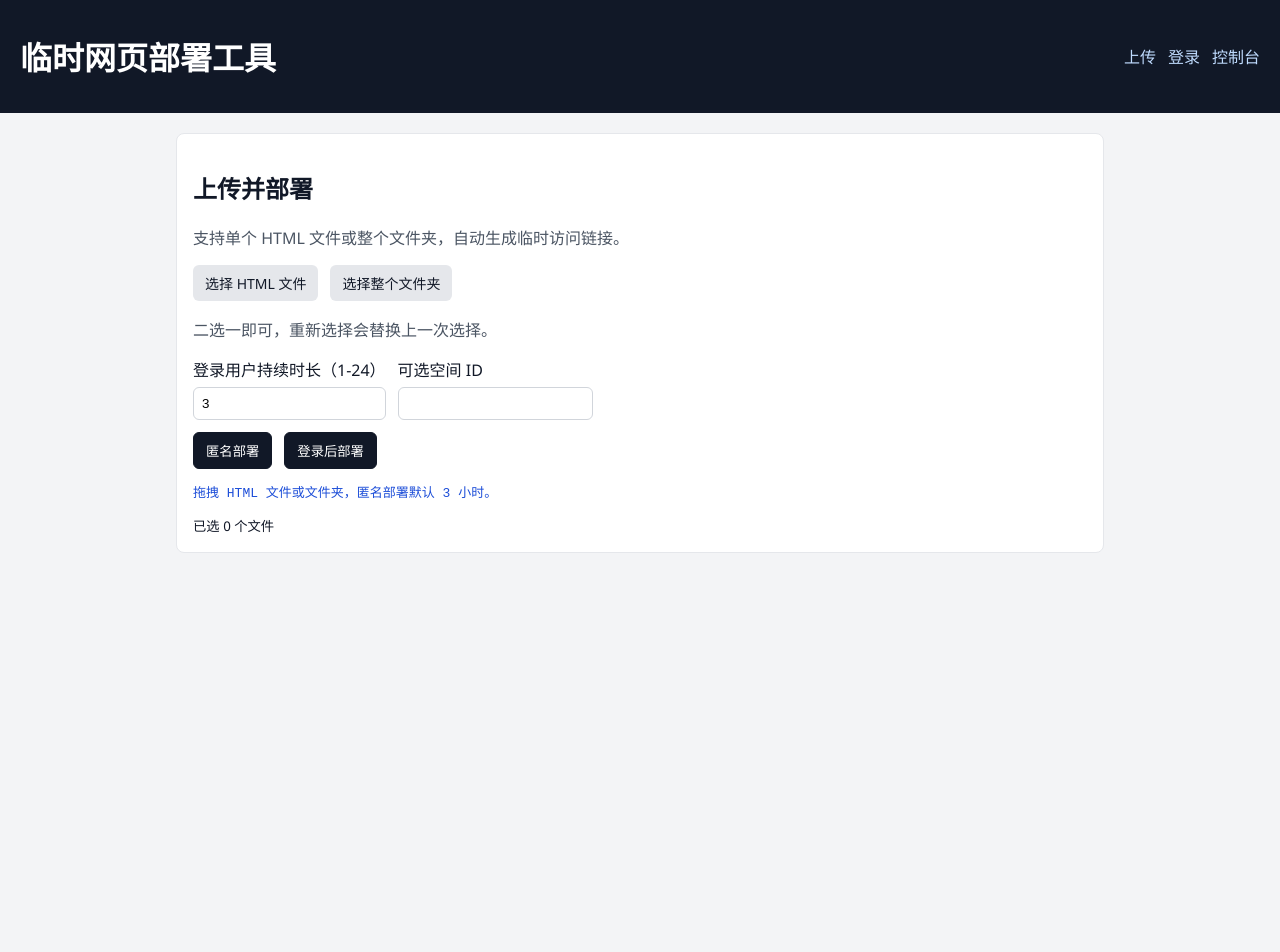
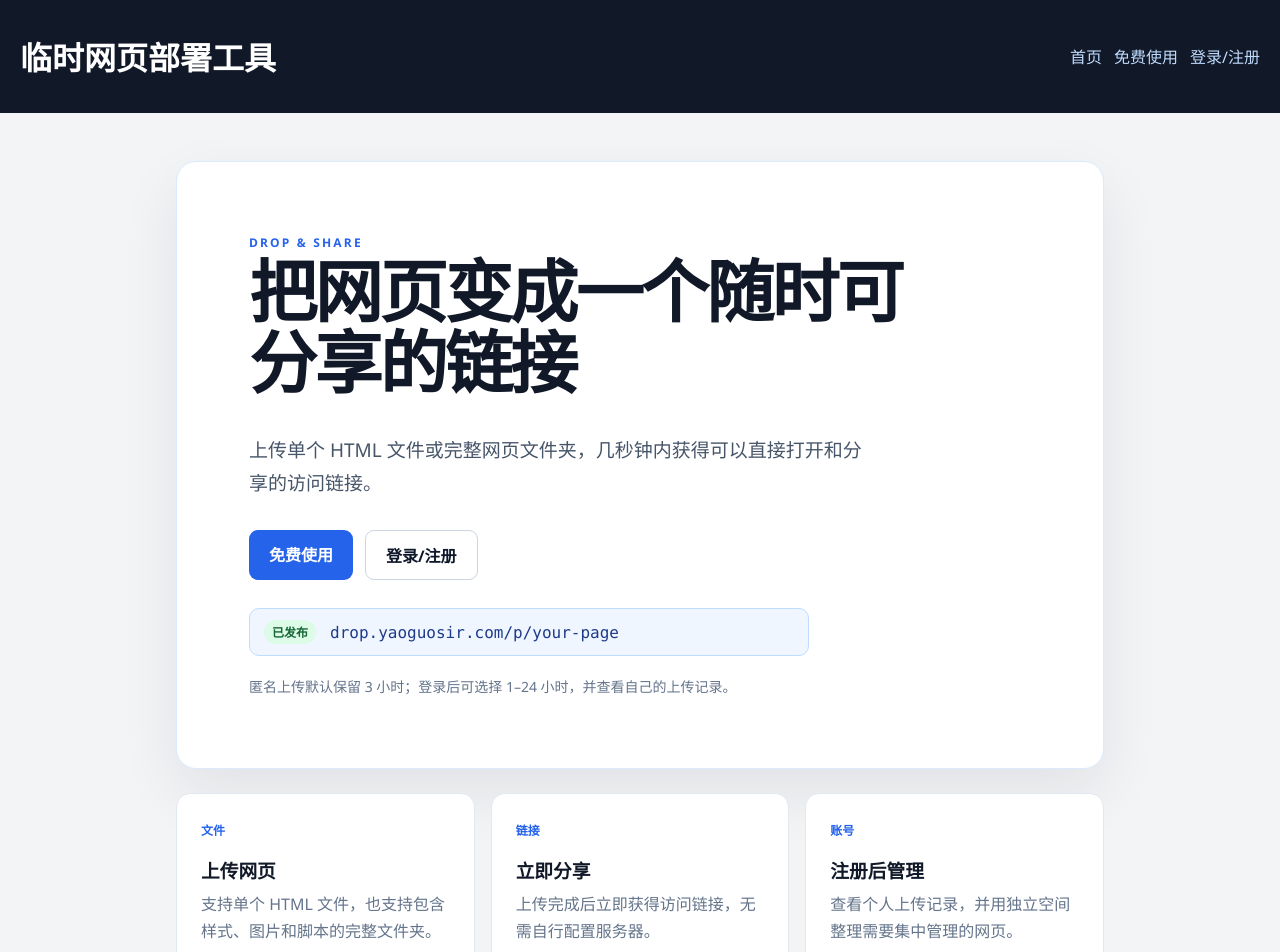
Before and after one commit to fffuuufffuuu/Drop-Share, a React (Vite) app in the folder web/: page / in a window 1280 px wide. Shown: the top 952 px of the page. Before the commit the page ends 800 px from the top, so only its background shows below. Built offline with nearby package versions, Linux system fonts and the light colour scheme.

Commit message:
Add landing page and account navigation

```diff
--- a/web/src/App.tsx
+++ b/web/src/App.tsx
@@ -4,6 +4,7 @@ import { Link, Navigate, Route, Routes } from "react-router-dom";
 import { authChangedEvent, getCurrentUser } from "./auth";
 import { AdminPage } from "./pages/AdminPage";
 import { DashboardPage } from "./pages/DashboardPage";
+import { HomePage } from "./pages/HomePage";
 import { LoginPage } from "./pages/LoginPage";
 import { SpaceEntryPage } from "./pages/SpaceEntryPage";
 import { SpacePage } from "./pages/SpacePage";
@@ -26,9 +27,13 @@ function NavBar() {
     <header className="navbar">
       <h1>临时网页部署工具</h1>
       <nav>
-        <Link to="/">上传</Link>
-        <Link to="/login">登录</Link>
-        <Link to="/dashboard">控制台</Link>
+        <Link to="/">首页</Link>
+        <Link to="/upload">{currentUser ? "上传" : "免费使用"}</Link>
+        {currentUser ? (
+          <Link to="/dashboard">{currentUser.username}</Link>
+        ) : (
+          <Link to="/login">登录/注册</Link>
+        )}
         {currentUser?.role === "ADMIN" && <Link to="/admin">管理后台</Link>}
       </nav>
     </header>
@@ -41,7 +46,8 @@ export default function App() {
       <NavBar />
       <main className="content">
         <Routes>
-          <Route path="/" element={<UploadPage />} />
+          <Route path="/" element={<HomePage />} />
+          <Route path="/upload" element={<UploadPage />} />
           <Route path="/login" element={<LoginPage />} />
           <Route path="/dashboard" element={<DashboardPage />} />
           <Route path="/admin" element={<AdminPage />} />
--- /dev/null
+++ b/web/src/pages/HomePage.tsx
@@ -0,0 +1,48 @@
+import { Link } from "react-router-dom";
+
+export function HomePage() {
+  return (
+    <section className="home-page">
+      <div className="home-hero">
+        <p className="home-eyebrow">DROP &amp; SHARE</p>
+        <h2>把网页变成一个随时可分享的链接</h2>
+        <p className="home-summary">
+          上传单个 HTML 文件或完整网页文件夹，几秒钟内获得可以直接打开和分享的访问链接。
+        </p>
+        <div className="home-actions">
+          <Link className="home-primary-action" to="/upload">
+            免费使用
+          </Link>
+          <Link className="home-secondary-action" to="/login">
+            登录/注册
+          </Link>
+        </div>
+        <div className="home-link-preview" aria-label="示例访问链接">
+          <span>已发布</span>
+          <code>drop.yaoguosir.com/p/your-page</code>
+        </div>
+        <p className="home-retention">
+          匿名上传默认保留 3 小时；登录后可选择 1–24 小时，并查看自己的上传记录。
+        </p>
+      </div>
+
+      <div className="home-features" aria-label="主要功能">
+        <article>
+          <span>文件</span>
+          <h3>上传网页</h3>
+          <p>支持单个 HTML 文件，也支持包含样式、图片和脚本的完整文件夹。</p>
+        </article>
+        <article>
+          <span>链接</span>
+          <h3>立即分享</h3>
+          <p>上传完成后立即获得访问链接，无需自行配置服务器。</p>
+        </article>
+        <article>
+          <span>账号</span>
+          <h3>注册后管理</h3>
+          <p>查看个人上传记录，并用独立空间整理需要集中管理的网页。</p>
+        </article>
+      </div>
+    </section>
+  );
+}
--- a/web/src/styles.css
+++ b/web/src/styles.css
@@ -39,6 +39,149 @@ body {
   max-width: 960px;
   margin: 20px auto;
   padding: 0 16px;
+}
+
+.home-page {
+  display: grid;
+  gap: 24px;
+  padding: 28px 0 48px;
+}
+
+.home-hero {
+  overflow: hidden;
+  border: 1px solid #dbeafe;
+  border-radius: 20px;
+  padding: clamp(32px, 7vw, 72px);
+  background: #ffffff;
+  box-shadow: 0 24px 60px rgba(15, 23, 42, 0.08);
+}
+
+.home-eyebrow {
+  margin: 0 0 16px;
+  color: #2563eb;
+  font-size: 12px;
+  font-weight: 800;
+  letter-spacing: 0.18em;
+}
+
+.home-hero h2 {
+  max-width: 700px;
+  margin: 0;
+  font-family: Bahnschrift, "Arial Narrow", "Microsoft YaHei", sans-serif;
+  font-size: clamp(38px, 7vw, 68px);
+  line-height: 1.05;
+  letter-spacing: -0.04em;
+}
+
+.home-summary {
+  max-width: 620px;
+  margin: 24px 0 0;
+  color: #475569;
+  font-size: 19px;
+  line-height: 1.75;
+}
+
+.home-actions {
+  display: flex;
+  flex-wrap: wrap;
+  gap: 12px;
+  margin-top: 30px;
+}
+
+.home-actions a {
+  border-radius: 9px;
+  padding: 12px 20px;
+  font-weight: 700;
+  text-decoration: none;
+}
+
+.home-primary-action {
+  background: #2563eb;
+  color: #ffffff;
+}
+
+.home-primary-action:hover {
+  background: #1d4ed8;
+}
+
+.home-secondary-action {
+  border: 1px solid #cbd5e1;
+  color: #0f172a;
+}
+
+.home-secondary-action:hover {
+  border-color: #94a3b8;
+  background: #f8fafc;
+}
+
+.home-actions a:focus-visible {
+  outline: 3px solid #93c5fd;
+  outline-offset: 3px;
+}
+
+.home-link-preview {
+  display: flex;
+  align-items: center;
+  gap: 14px;
+  max-width: 560px;
+  margin-top: 28px;
+  border: 1px solid #bfdbfe;
+  border-radius: 10px;
+  padding: 11px 14px;
+  background: #eff6ff;
+}
+
+.home-link-preview span {
+  flex-shrink: 0;
+  border-radius: 999px;
+  padding: 3px 8px;
+  background: #dcfce7;
+  color: #166534;
+  font-size: 12px;
+  font-weight: 800;
+}
+
+.home-link-preview code {
+  overflow: hidden;
+  color: #1e3a8a;
+  font-family: Consolas, "SFMono-Regular", monospace;
+  text-overflow: ellipsis;
+  white-space: nowrap;
+}
+
+.home-retention {
+  margin: 20px 0 0;
+  color: #64748b;
+  font-size: 14px;
+}
+
+.home-features {
+  display: grid;
+  grid-template-columns: repeat(3, 1fr);
+  gap: 16px;
+}
+
+.home-features article {
+  border: 1px solid #e2e8f0;
+  border-radius: 14px;
+  padding: 24px;
+  background: #ffffff;
+}
+
+.home-features span {
+  color: #2563eb;
+  font-size: 12px;
+  font-weight: 800;
+}
+
+.home-features h3 {
+  margin: 16px 0 8px;
+}
+
+.home-features p {
+  margin: 0;
+  color: #64748b;
+  line-height: 1.65;
 }
 
 .card {
@@ -407,6 +550,31 @@ td {
 }
 
 @media (max-width: 640px) {
+  .navbar {
+    align-items: flex-start;
+    gap: 16px;
+  }
+
+  .navbar h1 {
+    font-size: 18px;
+    white-space: nowrap;
+  }
+
+  .navbar nav {
+    gap: 8px;
+    flex-wrap: wrap;
+    justify-content: flex-end;
+    font-size: 14px;
+  }
+
+  .home-page {
+    padding-top: 8px;
+  }
+
+  .home-features {
+    grid-template-columns: 1fr;
+  }
+
   .admin-header,
   .admin-detail-header {
     flex-direction: column;
```
Also changed, not shown: 2 other files (tests, documents, lock files or other folders).
